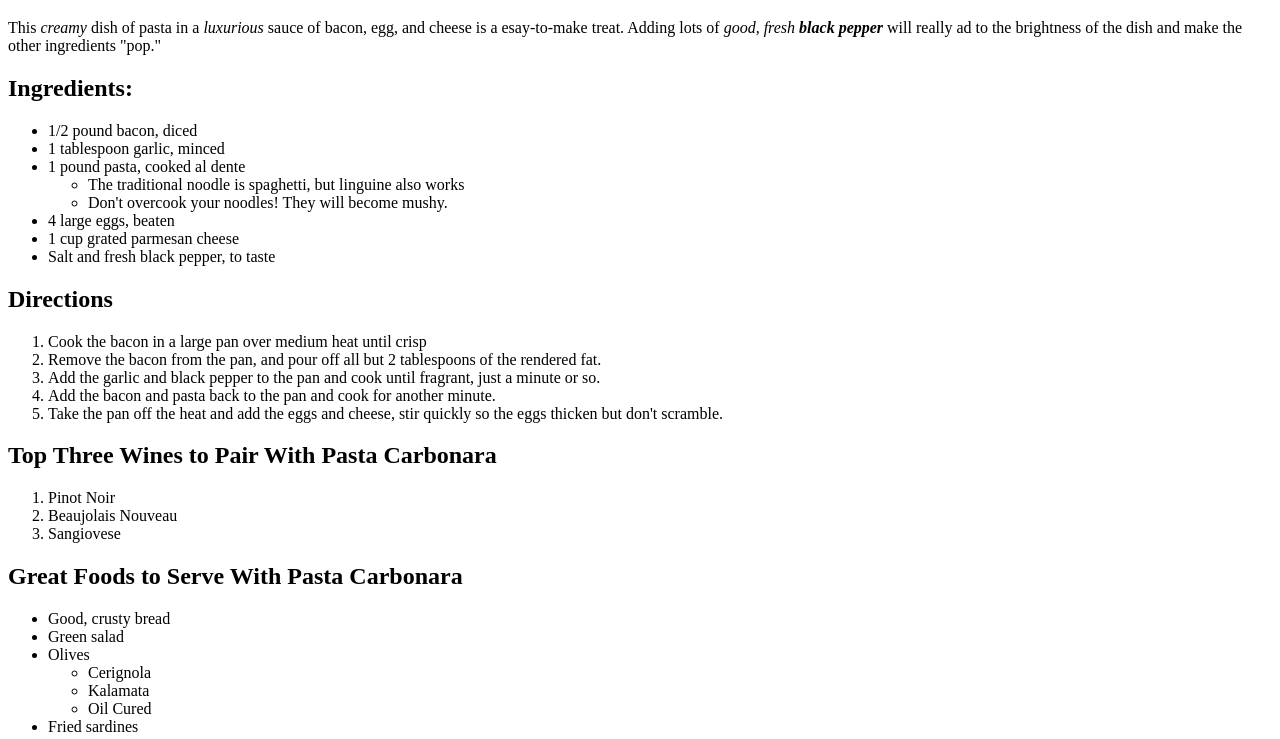
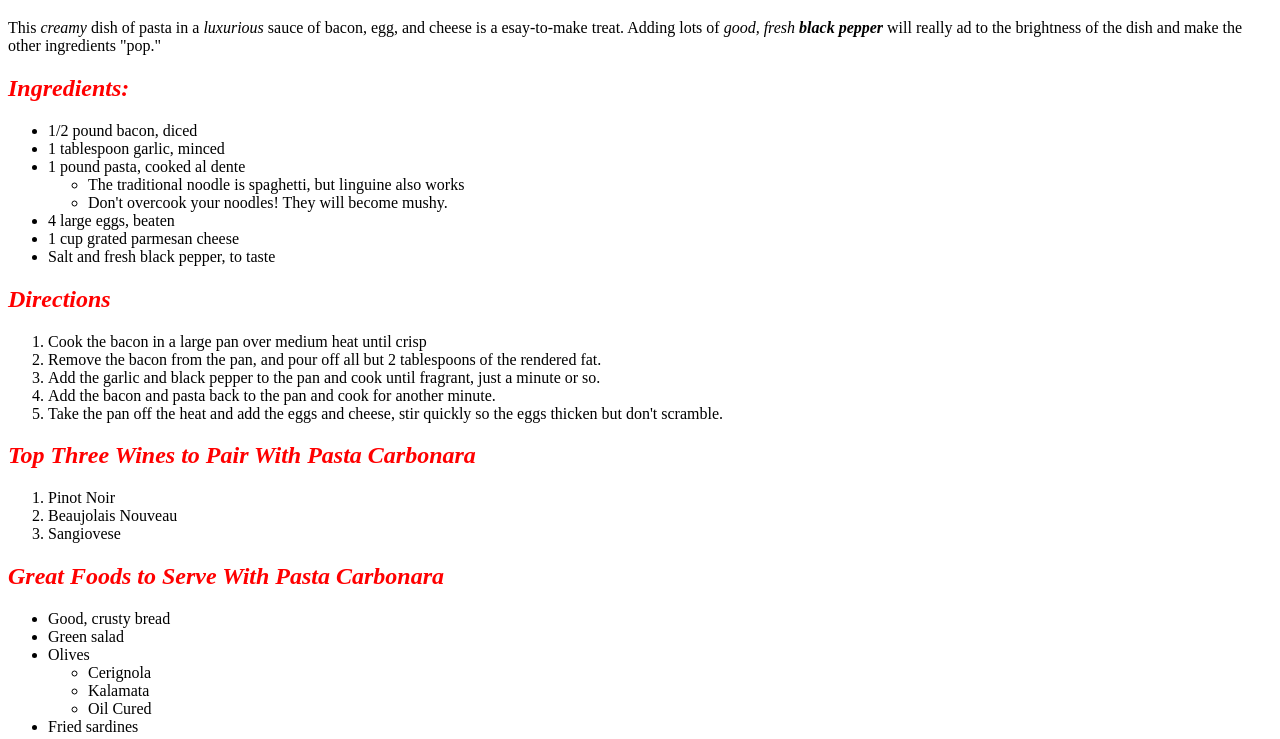
Before and after one commit to mikecapreri/mikecapreri.github.io, a plain HTML site: page pages/recipe.html in a window 1280 px wide. Shown: the part 61-800 px from the top of the page. Drawn offline with Linux system fonts and the light colour scheme.

Commit message:
css style changes added

```diff
--- a/pages/recipe.html
+++ b/pages/recipe.html
@@ -3,6 +3,7 @@
 <head>
   <title>Recipes - Pasta Carbonara</title>
   <meta charset="utf-8">
+  <link rel="stylesheet" href="style.css">
 </head>
 <body>
 
--- /dev/null
+++ b/pages/style.css
@@ -0,0 +1,4 @@
+h2 {
+  color: red;
+  font-style: italic;
+}
```
